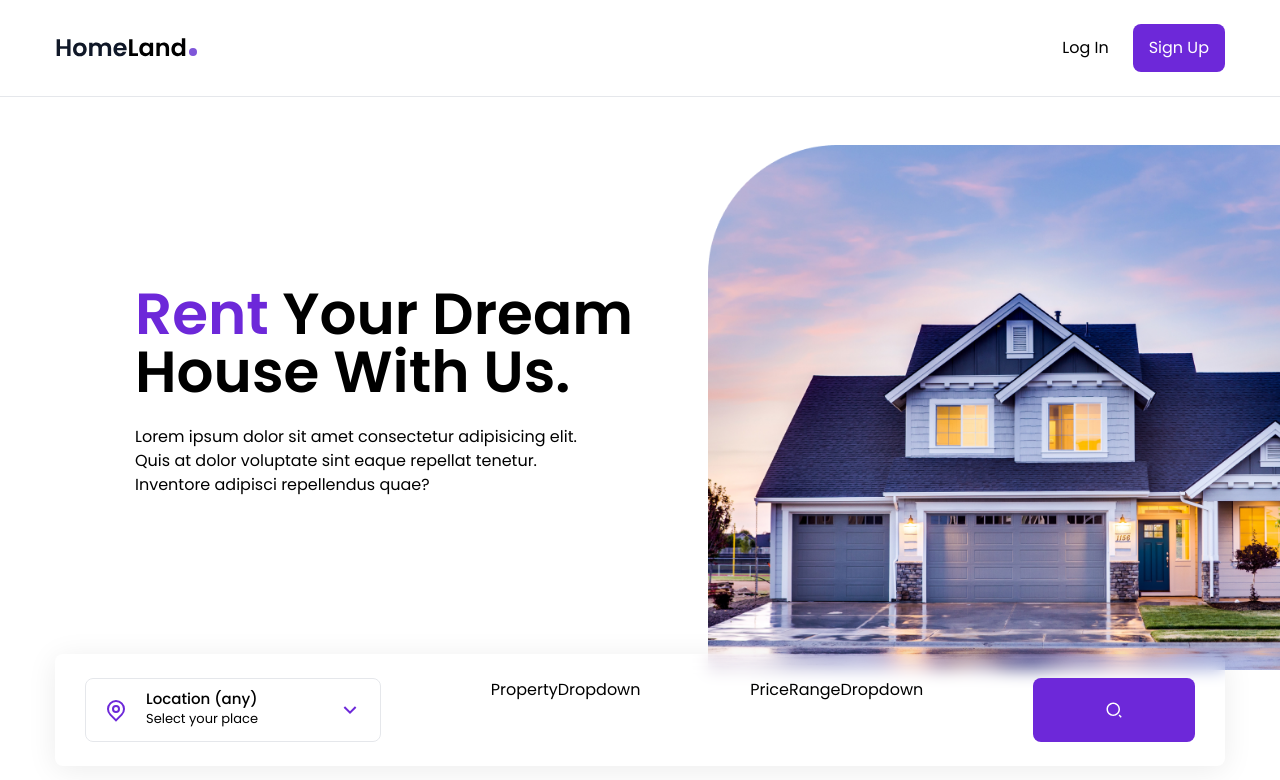
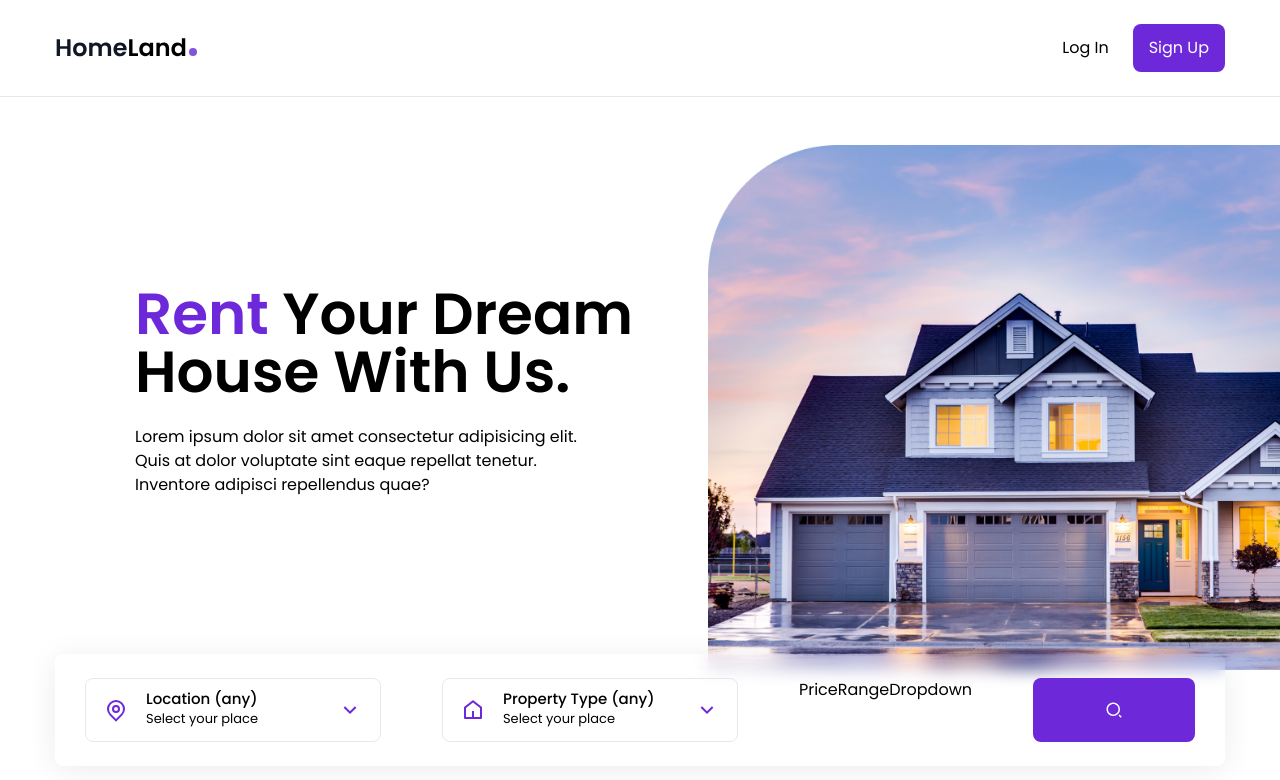
Before and after one commit to ArfinHasib/Real-Estate-Website, a React (Create React App) app: page / in a window 1280 px wide. Shown: the top 780 px of the page. Built offline with nearby package versions, Linux system fonts and the light colour scheme.

Commit message:
Property Drop Down

```diff
--- a/src/components/HouseContext.js
+++ b/src/components/HouseContext.js
@@ -19,14 +19,23 @@
    useEffect(() => {
       const allCountries = houses.map((house) => house.country);
 
-      console.log(allCountries);
-
       // remove duplicates
       const uniqueCountries = ['Location (any)', ...new Set(allCountries)];
 
-      console.log(uniqueCountries);
       // set countries state
       setCountries(uniqueCountries);
+   }, []);
+
+   // return all properties
+
+   useEffect(() => {
+      const allProperties = houses.map((house) => house.type);
+
+      // remove duplicates
+      const uniqueProperties = ['Location (any)', ...new Set(allProperties)];
+
+      // set countries state
+      setProperties(uniqueProperties);
    }, []);
 
    return (
--- a/src/components/PropertyDropdown.js
+++ b/src/components/PropertyDropdown.js
@@ -1,7 +1,55 @@
-import React from 'react';
+import React, { useState, useEffect, useContext } from 'react';
+
+// import icons
+import { RiHome5Line, RiArrowDownSLine, RiArrowUpSLine } from 'react-icons/ri';
+
+// import headless ui
+import { Menu } from '@headlessui/react';
+
+// import house context
+import { HouseContext } from './HouseContext';
 
 const PropertyDropdown = () => {
-  return <div>PropertyDropdown</div>;
+   const { property, setProperty, properties } = useContext(HouseContext);
+
+   const [isOpen, setIsOpen] = useState(false);
+
+   return (
+      <Menu as='div' className='dropdown relative'>
+         <Menu.Button
+            onClick={() => setIsOpen(!isOpen)}
+            className='dropdown-btn w-full text-left'
+         >
+            <RiHome5Line className='dropdown-icon-primary' />
+            <div>
+               <div className='text-[15px] font-medium leading-tight'>
+                  {property}
+               </div>
+               <div className='text-[13px]'>Select your place</div>
+            </div>
+            {isOpen ? (
+               <RiArrowUpSLine className='dropdown-icon-secondary' />
+            ) : (
+               <RiArrowDownSLine className='dropdown-icon-secondary' />
+            )}
+         </Menu.Button>
+
+         <Menu.Items className='dropdown-menu'>
+            {properties.map((property, index) => {
+               return (
+                  <Menu.Item
+                     key={index}
+                     onClick={() => setProperty(property)}
+                     className='cursor-pointer hover:text-violet-700 transition'
+                     as='li'
+                  >
+                     {property}
+                  </Menu.Item>
+               );
+            })}
+         </Menu.Items>
+      </Menu>
+   );
 };
 
 export default PropertyDropdown;
```
